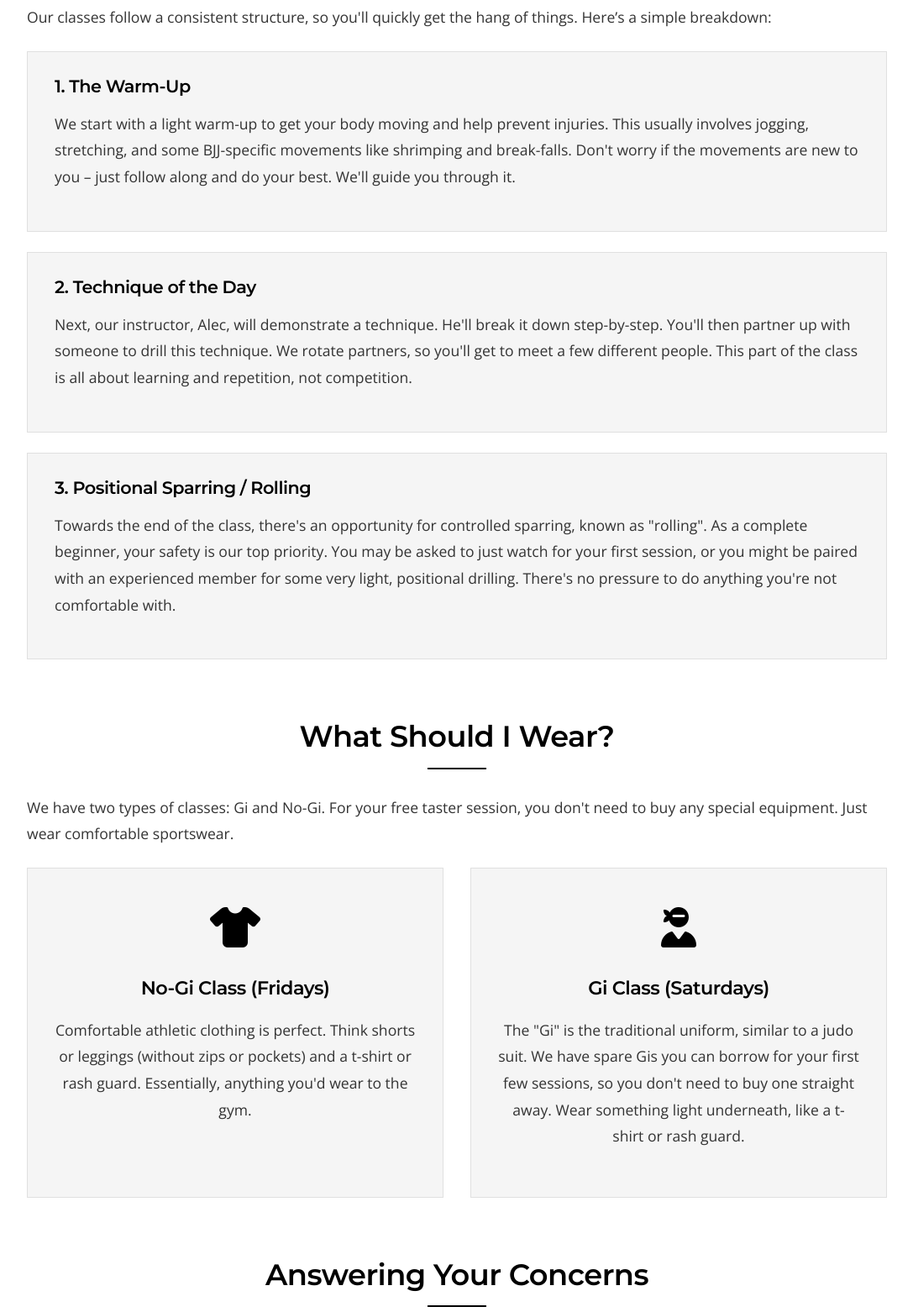
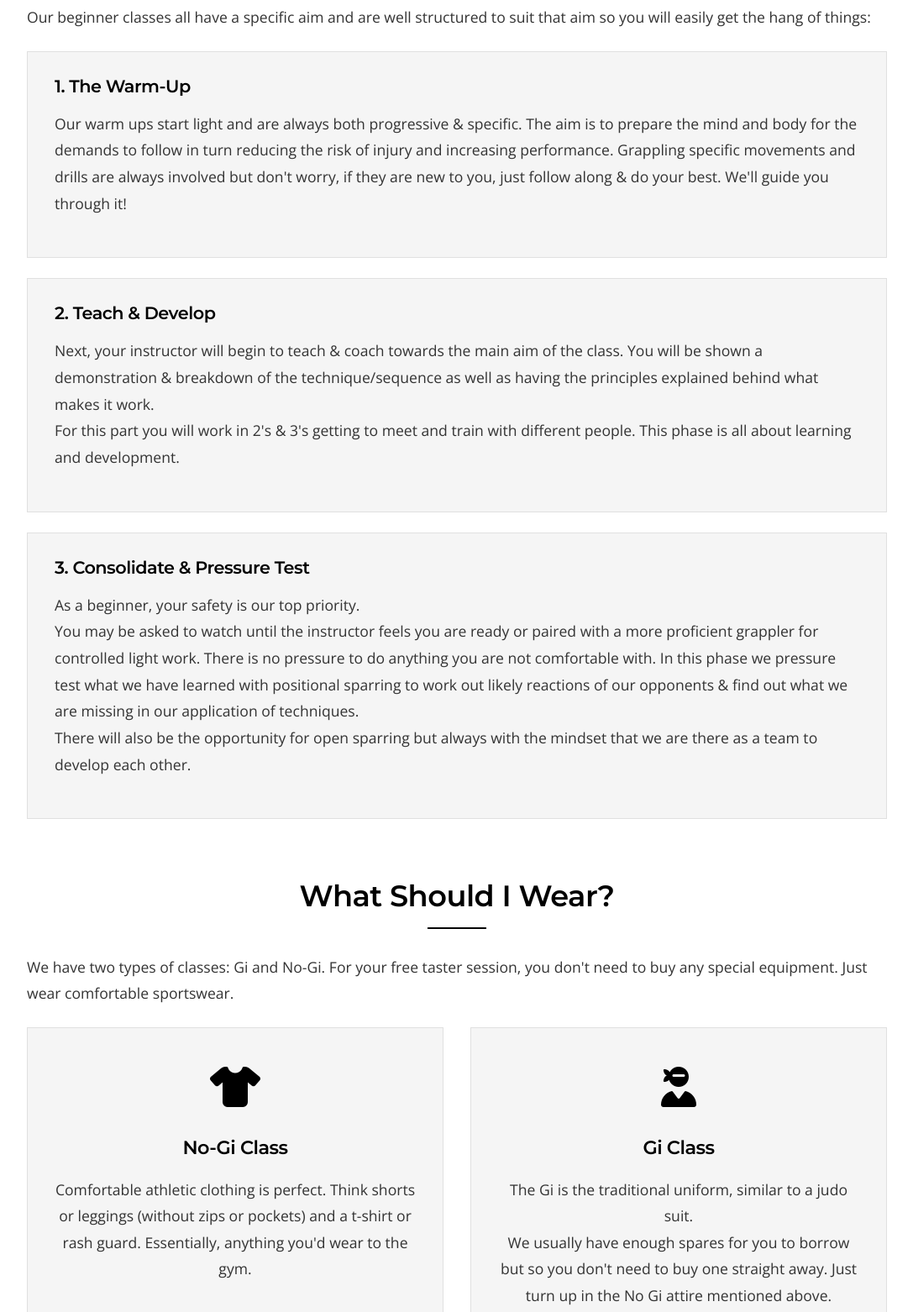
Before and after one commit to fullstackprocrastinator/dissbjj, a plain HTML site: page newcomers.html in a window 1280 px wide. Shown: the part 900-2462 px from the top of the page at 84% size, without its empty margins (96-1183 px from the left). Drawn offline with nearby package versions, Linux system fonts and the light colour scheme.

Commit message:
Update newcomers.html

```diff
--- a/newcomers.html
+++ b/newcomers.html
@@ -296,7 +296,7 @@
     <section class="hero">
         <div class="container hero-content">
             <h1>Your First Class at Diss BJJ</h1>
-            <p>Taking the first step into Brazilian Jiu-Jitsu can be daunting, but we're here to make it as welcoming and enjoyable as possible. This guide is for you.</p>
+            <p>Taking the first step into combat arts can be daunting, but we're here to make it as welcoming and enjoyable as possible. This guide is for you.</p>
         </div>
     </section>
 
@@ -307,25 +307,30 @@
             <!-- Welcome Section -->
             <section class="content-section">
                 <h2>Welcome to the Mats</h2>
-                <p>First things first: relax. Every single person at our club, including our black belt instructor, had a first day. We remember what it felt like to be new. At Diss BJJ, our priority is to create a safe, friendly, and supportive environment where everyone can learn and grow, regardless of their starting point. You don't need any prior experience, just a willingness to learn.</p>
+                <p>First things first: Relax. Every single person at our club, including our black belt instructor, had a first day. We remember what it felt like to be new. At Diss BJJ, our priority is to create a safe, friendly, and supportive environment where everyone can learn and grow, regardless of their starting point. You don't need any prior experience, just a willingness to learn.</p>
             </section>
 
             <!-- What to Expect Section -->
             <section class="content-section">
                 <h2>What to Expect in Your First Class</h2>
-                <p>Our classes follow a consistent structure, so you'll quickly get the hang of things. Here’s a simple breakdown:</p>
+                <p>Our beginner classes all have a specific aim and are well structured to suit that aim so you will easily get the hang of things:</p>
                 <div class="faq-grid">
                     <div class="faq-item">
                         <h3>1. The Warm-Up</h3>
-                        <p>We start with a light warm-up to get your body moving and help prevent injuries. This usually involves jogging, stretching, and some BJJ-specific movements like shrimping and break-falls. Don't worry if the movements are new to you – just follow along and do your best. We'll guide you through it.</p>
+                        <p>Our warm ups start light and are always both progressive & specific. The aim is to prepare the mind and body for the demands to follow in turn reducing the risk of injury and increasing performance.
+Grappling specific movements and drills are always involved but don't worry, if they are new to you, just follow along & do your best. We'll guide you through it!</p>
                     </div>
                     <div class="faq-item">
-                        <h3>2. Technique of the Day</h3>
-                        <p>Next, our instructor, Alec, will demonstrate a technique. He'll break it down step-by-step. You'll then partner up with someone to drill this technique. We rotate partners, so you'll get to meet a few different people. This part of the class is all about learning and repetition, not competition.</p>
+                        <h3>2. Teach & Develop</h3>
+                        <p>Next, your instructor will begin to teach & coach towards the main aim of the class. You will be shown a demonstration & breakdown of the technique/sequence as well as having the principles explained behind what makes it work. <br>
+                            For this part you will work in 2's & 3's getting to meet and train with different people. This phase is all about learning and development. </p>
                     </div>
                     <div class="faq-item">
-                        <h3>3. Positional Sparring / Rolling</h3>
-                        <p>Towards the end of the class, there's an opportunity for controlled sparring, known as "rolling". As a complete beginner, your safety is our top priority. You may be asked to just watch for your first session, or you might be paired with an experienced member for some very light, positional drilling. There's no pressure to do anything you're not comfortable with.</p>
+                        <h3>3. Consolidate & Pressure Test</h3>
+                        <p>As a beginner, your safety is our top priority.<br>
+                            You may be asked to watch until the instructor feels you are ready or paired with a more proficient grappler for controlled light work. There is no pressure to do anything you are not comfortable with.
+                            In this phase we pressure test what we have learned with positional sparring to work out likely reactions of our opponents & find out what we are missing in our application of techniques.<br>
+                            There will also be the opportunity for open sparring but always with the mindset that we are there as a team to develop each other. </p>
                     </div>
                 </div>
             </section>
@@ -337,13 +342,14 @@
                 <div class="attire-grid">
                     <div class="attire-item">
                         <div class="icon"><i class="fas fa-tshirt"></i></div>
-                        <h3>No-Gi Class (Fridays)</h3>
+                        <h3>No-Gi Class</h3>
                         <p>Comfortable athletic clothing is perfect. Think shorts or leggings (without zips or pockets) and a t-shirt or rash guard. Essentially, anything you'd wear to the gym.</p>
                     </div>
                     <div class="attire-item">
                         <div class="icon"><i class="fas fa-user-ninja"></i></div>
-                        <h3>Gi Class (Saturdays)</h3>
-                        <p>The "Gi" is the traditional uniform, similar to a judo suit. We have spare Gis you can borrow for your first few sessions, so you don't need to buy one straight away. Wear something light underneath, like a t-shirt or rash guard.</p>
+                        <h3>Gi Class</h3>
+                        <p>The Gi is the traditional uniform, similar to a judo suit.<br>
+                        We usually have enough spares for you to borrow but so you don't need to buy one straight away. Just turn up in the No Gi attire mentioned above.</p>
                     </div>
                 </div>
             </section>
```
